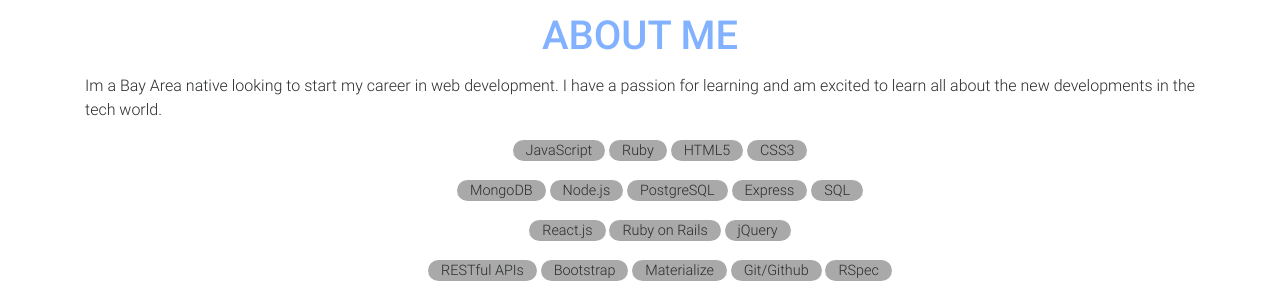
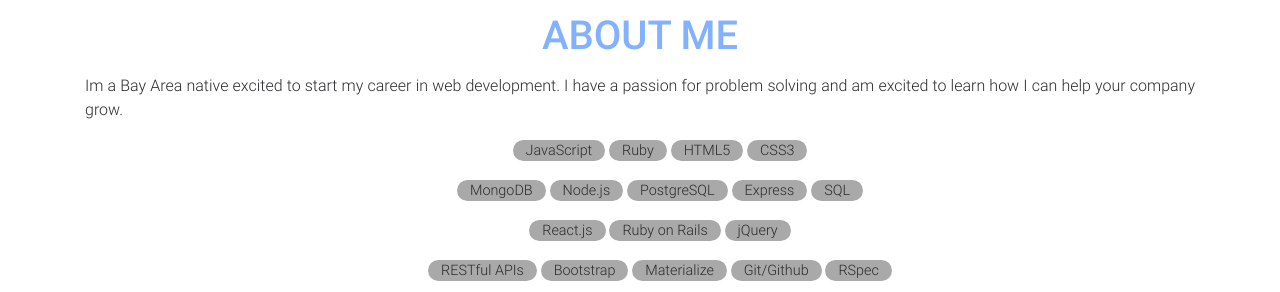
Before and after one commit to ccpinotti/Portfolio, a website: page public/index.html in a window 1280 px wide. Shown: the part 1202-1494 px from the top of the page. Drawn offline with Linux system fonts and the light colour scheme; some packages are replaced by stand-ins of ours.

Commit message:
updated about me section

```diff
--- a/public/index.html
+++ b/public/index.html
@@ -78,7 +78,7 @@
       <div class="row">
         <div class="col-md-12 text-center mb-3">
           <h1 class="font-bold light-blue-text my-3 aboutMe">ABOUT ME</h1>
-          <p align="justify">Im a Bay Area native looking to start my career in web development. I have a passion for learning and am excited to learn all about the new developments in the tech world.</p>
+          <p align="justify">Im a Bay Area native excited to start my career in web development. I have a passion for problem solving and am excited to learn how I can help your company grow.</p>
           <div class="container">
             <div class="col-sm12-m12-l12">
               <ul class="language-list">
```
